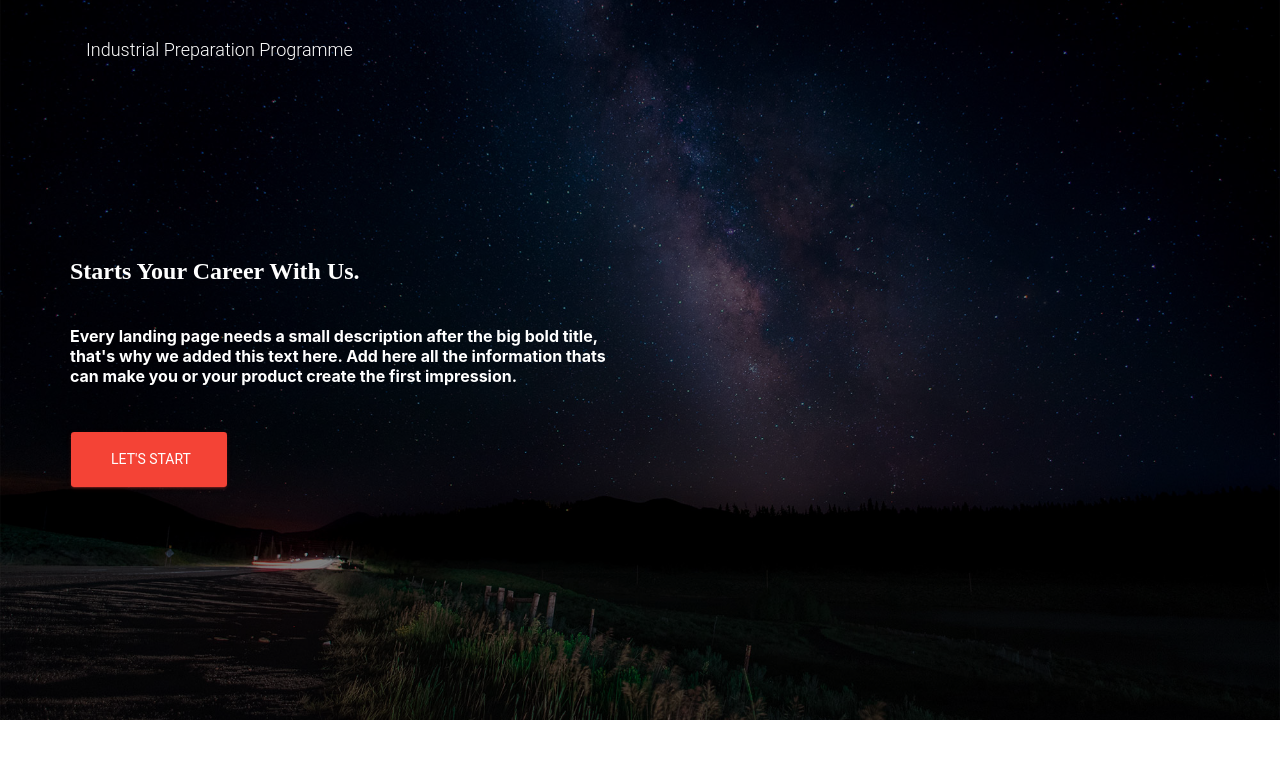
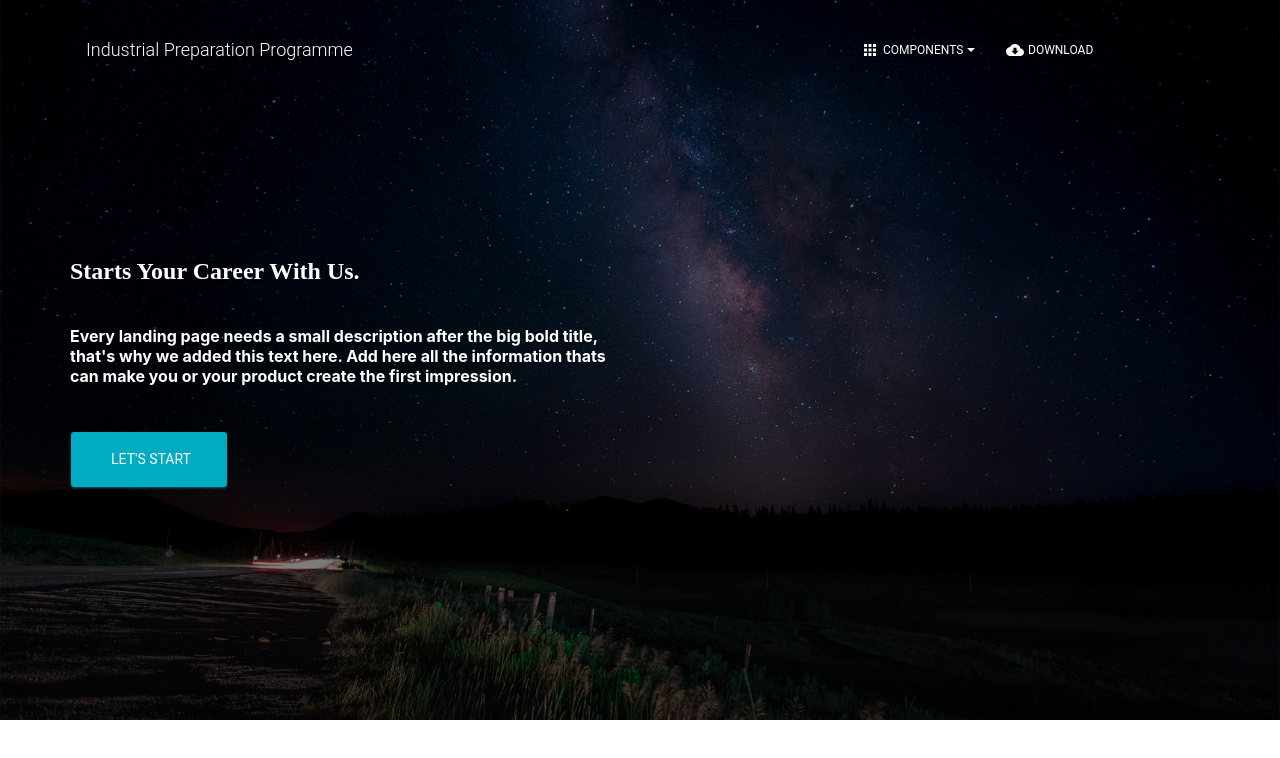
Before and after one commit to chamodKanishka/IPT, a React (Create React App) app: page / in a window 1280 px wide. Shown: the top 758 px of the page. Built offline with nearby package versions, Linux system fonts and the light colour scheme.

Commit message:
add navigation bar to links

```diff
--- a/package.json
+++ b/package.json
@@ -18,6 +18,7 @@
     "mineral-ui": "^0.58.0",
     "react": "^16.13.1",
     "react-dom": "^16.13.1",
+    "react-router-dom": "^5.1.2",
     "react-scripts": "3.4.1"
   },
   "scripts": {
--- a/src/assets/jss/material-kit-react/components/customDropdownStyle.js
+++ b/src/assets/jss/material-kit-react/components/customDropdownStyle.js
@@ -12,7 +12,7 @@ import {
   dangerBoxShadow,
   roseColor,
   roseBoxShadow
-} from "assets/jss/material-kit-react.js";
+} from "../../material-kit-react.js";
 
 const customDropdownStyle = theme => ({
   popperClose: {
--- a/src/assets/jss/material-kit-react/components/headerLinksStyle.js
+++ b/src/assets/jss/material-kit-react/components/headerLinksStyle.js
@@ -1,6 +1,6 @@
-import { defaultFont } from "assets/jss/material-kit-react.js";
+import { defaultFont } from "../../../jss/material-kit-react.js";
 
-import tooltip from "assets/jss/material-kit-react/tooltipsStyle.js";
+import tooltip from "../../../jss/material-kit-react/tooltipsStyle.js";
 
 const headerLinksStyle = theme => ({
   list: {
--- /dev/null
+++ b/src/components/CustomDropdown/CustomDropdown.js
@@ -0,0 +1,194 @@
+import React from "react";
+// nodejs library that concatenates classes
+import classNames from "classnames";
+// nodejs library to set properties for components
+import PropTypes from "prop-types";
+
+// @material-ui/core components
+import { makeStyles } from "@material-ui/core/styles";
+import MenuItem from "@material-ui/core/MenuItem";
+import MenuList from "@material-ui/core/MenuList";
+import ClickAwayListener from "@material-ui/core/ClickAwayListener";
+import Paper from "@material-ui/core/Paper";
+import Grow from "@material-ui/core/Grow";
+import Divider from "@material-ui/core/Divider";
+import Icon from "@material-ui/core/Icon";
+import Popper from "@material-ui/core/Popper";
+
+// core components
+import Button from "../CustomButtons/Button.js";
+import styles from "../../assets/jss/material-kit-react/components/customDropdownStyle.js";
+
+const useStyles = makeStyles(styles);
+
+export default function CustomDropdown(props) {
+  const [anchorEl, setAnchorEl] = React.useState(null);
+  const handleClick = event => {
+    if (anchorEl && anchorEl.contains(event.target)) {
+      setAnchorEl(null);
+    } else {
+      setAnchorEl(event.currentTarget);
+    }
+  };
+  const handleClose = param => {
+    setAnchorEl(null);
+    if (props && props.onClick) {
+      props.onClick(param);
+    }
+  };
+  const handleCloseAway = event => {
+    if (anchorEl.contains(event.target)) {
+      return;
+    }
+    setAnchorEl(null);
+  };
+  const classes = useStyles();
+  const {
+    buttonText,
+    buttonIcon,
+    dropdownList,
+    buttonProps,
+    dropup,
+    dropdownHeader,
+    caret,
+    hoverColor,
+    left,
+    rtlActive,
+    noLiPadding
+  } = props;
+  const caretClasses = classNames({
+    [classes.caret]: true,
+    [classes.caretActive]: Boolean(anchorEl),
+    [classes.caretRTL]: rtlActive
+  });
+  const dropdownItem = classNames({
+    [classes.dropdownItem]: true,
+    [classes[hoverColor + "Hover"]]: true,
+    [classes.noLiPadding]: noLiPadding,
+    [classes.dropdownItemRTL]: rtlActive
+  });
+  let icon = null;
+  switch (typeof buttonIcon) {
+    case "object":
+      icon = <props.buttonIcon className={classes.buttonIcon} />;
+      break;
+    case "string":
+      icon = <Icon className={classes.buttonIcon}>{props.buttonIcon}</Icon>;
+      break;
+    default:
+      icon = null;
+      break;
+  }
+  return (
+    <div>
+      <div>
+        <Button
+          aria-label="Notifications"
+          aria-owns={anchorEl ? "menu-list" : null}
+          aria-haspopup="true"
+          {...buttonProps}
+          onClick={handleClick}
+        >
+          {icon}
+          {buttonText !== undefined ? buttonText : null}
+          {caret ? <b className={caretClasses} /> : null}
+        </Button>
+      </div>
+      <Popper
+        open={Boolean(anchorEl)}
+        anchorEl={anchorEl}
+        transition
+        disablePortal
+        placement={
+          dropup
+            ? left
+              ? "top-start"
+              : "top"
+            : left
+            ? "bottom-start"
+            : "bottom"
+        }
+        className={classNames({
+          [classes.popperClose]: !anchorEl,
+          [classes.popperResponsive]: true
+        })}
+      >
+        {() => (
+          <Grow
+            in={Boolean(anchorEl)}
+            id="menu-list"
+            style={
+              dropup
+                ? { transformOrigin: "0 100% 0" }
+                : { transformOrigin: "0 0 0" }
+            }
+          >
+            <Paper className={classes.dropdown}>
+              <ClickAwayListener onClickAway={handleCloseAway}>
+                <MenuList role="menu" className={classes.menuList}>
+                  {dropdownHeader !== undefined ? (
+                    <MenuItem
+                      onClick={() => handleClose(dropdownHeader)}
+                      className={classes.dropdownHeader}
+                    >
+                      {dropdownHeader}
+                    </MenuItem>
+                  ) : null}
+                  {dropdownList.map((prop, key) => {
+                    if (prop.divider) {
+                      return (
+                        <Divider
+                          key={key}
+                          onClick={() => handleClose("divider")}
+                          className={classes.dropdownDividerItem}
+                        />
+                      );
+                    }
+                    return (
+                      <MenuItem
+                        key={key}
+                        onClick={() => handleClose(prop)}
+                        className={dropdownItem}
+                      >
+                        {prop}
+                      </MenuItem>
+                    );
+                  })}
+                </MenuList>
+              </ClickAwayListener>
+            </Paper>
+          </Grow>
+        )}
+      </Popper>
+    </div>
+  );
+}
+
+CustomDropdown.defaultProps = {
+  caret: true,
+  hoverColor: "primary"
+};
+
+CustomDropdown.propTypes = {
+  hoverColor: PropTypes.oneOf([
+    "black",
+    "primary",
+    "info",
+    "success",
+    "warning",
+    "danger",
+    "rose"
+  ]),
+  buttonText: PropTypes.node,
+  buttonIcon: PropTypes.oneOfType([PropTypes.object, PropTypes.string]),
+  dropdownList: PropTypes.array,
+  buttonProps: PropTypes.object,
+  dropup: PropTypes.bool,
+  dropdownHeader: PropTypes.node,
+  rtlActive: PropTypes.bool,
+  caret: PropTypes.bool,
+  left: PropTypes.bool,
+  noLiPadding: PropTypes.bool,
+  // function that retuns the selected item
+  onClick: PropTypes.func
+};
--- a/src/components/Header/HeaderLinks.js
+++ b/src/components/Header/HeaderLinks.js
@@ -15,10 +15,10 @@ import Tooltip from "@material-ui/core/Tooltip";
 import { Apps, CloudDownload } from "@material-ui/icons";
 
 // core components
-import CustomDropdown from "components/CustomDropdown/CustomDropdown.js";
-import Button from "components/CustomButtons/Button.js";
+import CustomDropdown from "../../components/CustomDropdown/CustomDropdown.js";
+import Button from "../../components/CustomButtons/Button.js";
 
-import styles from "assets/jss/material-kit-react/components/headerLinksStyle.js";
+import styles from "../../assets/jss/material-kit-react/components/headerLinksStyle.js";
 
 const useStyles = makeStyles(styles);
 
--- a/src/views/LandingPage.js
+++ b/src/views/LandingPage.js
@@ -8,6 +8,7 @@ import { makeStyles } from "@material-ui/core/styles";
 
 // core components
 import Header from "../components/Header/Header.js";
+import HeaderLinks from "../components/Header/HeaderLinks.js";
 import GridContainer from "../components/Grid/GridContainer.js";
 import GridItem from "../components/Grid/GridItem.js";
 import Button from "../components/CustomButtons/Button.js";
@@ -28,6 +29,7 @@ export default function LandingPage(props) {
         color="transparent"
         brand="Industrial Preparation Programme"
         fixed
+        rightLinks={<HeaderLinks />}
         changeColorOnScroll={{
           height: 400,
           color: "white"
@@ -47,7 +49,7 @@ export default function LandingPage(props) {
               </h4>
               <br />
               <Button
-                color="danger"
+                color="info"
                 size="lg"
                 href="https://www.youtube.com/watch?v=dQw4w9WgXcQ&ref=creativetim"
                 target="_blank"
```
Also changed, not shown: 1 other file (tests, documents, lock files or other folders).
